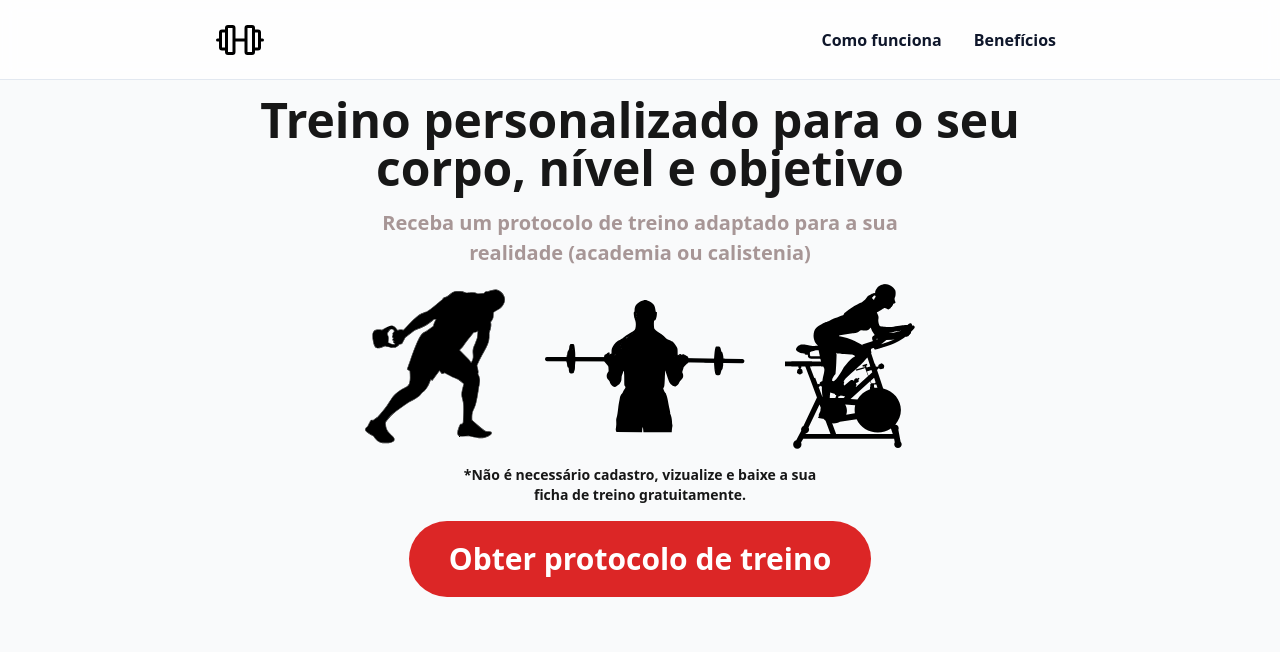
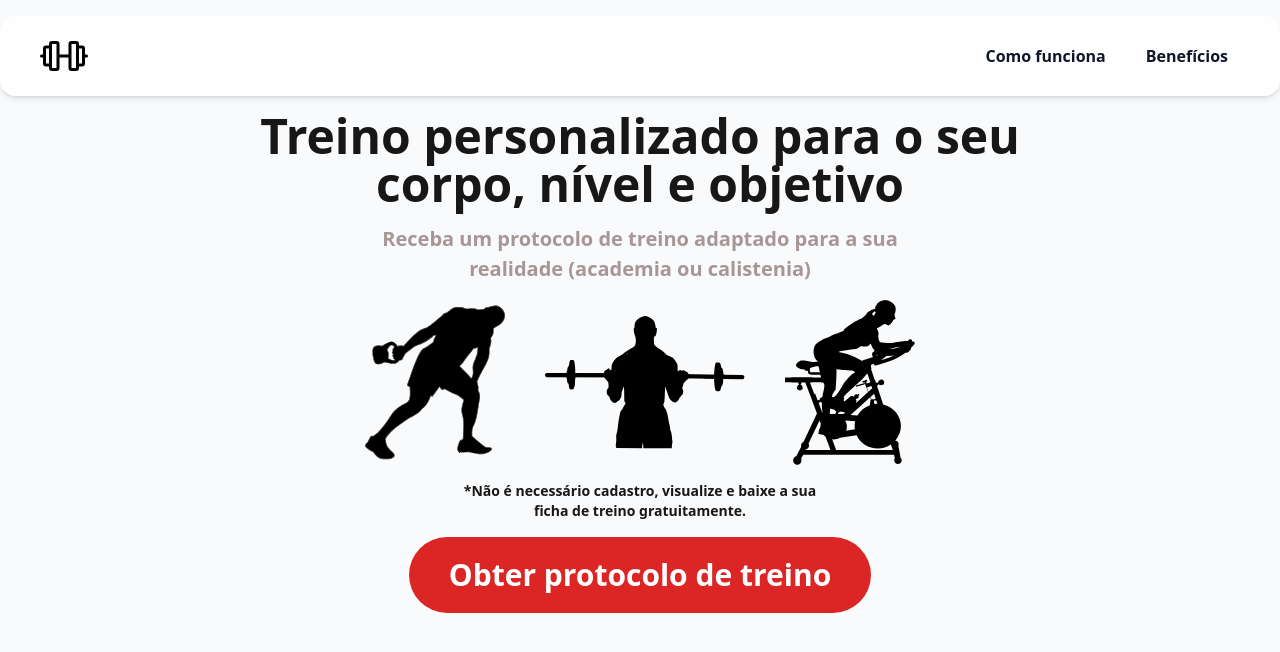
Before and after one commit to RobertoBMJunior/gym-site, a Next.js app: page / in a window 1280 px wide. Shown: the top 652 px of the page. Built offline with nearby package versions, Linux system fonts and the light colour scheme.

Commit message:
style: Ajustar o Header para um layout flutuante

```diff
--- a/src/components/layout/Header.tsx
+++ b/src/components/layout/Header.tsx
@@ -3,7 +3,23 @@ import Link from 'next/link'
 
 export function Header() {
   return (
-    <header className="w-full h-20 flex justify-between items-center py-4 px-54 bg-white/80 backdrop-blur text-slate-900 border-b border-slate-200">
+    <header className="pt-4">
+      <div
+        className="
+          max-w-7xl
+          mx-auto
+          h-20
+          flex
+          items-center
+          justify-between
+          px-10
+          bg-white/80
+          backdrop-blur
+          text-slate-900
+          rounded-2xl
+          shadow-md
+        "
+      >
         <Link href="/" aria-label="Ir para página inicial">
           <Image
             src="/logoBarbell.svg"
@@ -14,19 +30,33 @@ export function Header() {
           />
         </Link>
 
-      <div className="flex gap-4 font-semibold">
+        <nav className="flex gap-4 font-semibold">
           <Link
             href="/"
-          className="hover:bg-slate-200 px-2 py-1 rounded transition-colors duration-200"
+            className="
+              px-3
+              py-2
+              rounded-lg
+              transition
+              hover:bg-slate-200
+            "
           >
             Como funciona
           </Link>
+
           <Link
             href="/"
-          className="hover:bg-slate-200 px-2 py-1 rounded transition-colors duration-200"
+            className="
+              px-3
+              py-2
+              rounded-lg
+              transition
+              hover:bg-slate-200
+            "
           >
             Benefícios
           </Link>
+        </nav>
       </div>
     </header>
   )
--- a/src/components/sections/HeroSection.tsx
+++ b/src/components/sections/HeroSection.tsx
@@ -16,7 +16,7 @@ export function HeroSection() {
         <Image src="/imageTraining3.svg" alt="" width={130} height={200} />
       </div>
       <p className="text-center text-sm font-semibold max-w-[360px]">
-        *Não é necessário cadastro, vizualize e baixe a sua ficha de treino
+        *Não é necessário cadastro, visualize e baixe a sua ficha de treino
         gratuitamente.
       </p>
       {/* <button className="bg-[#DC2626] px-10 py-5 rounded-full text-white font-semibold text-4xl flex items-center">
```
Lines whose indentation alone changed are shown as unchanged.
